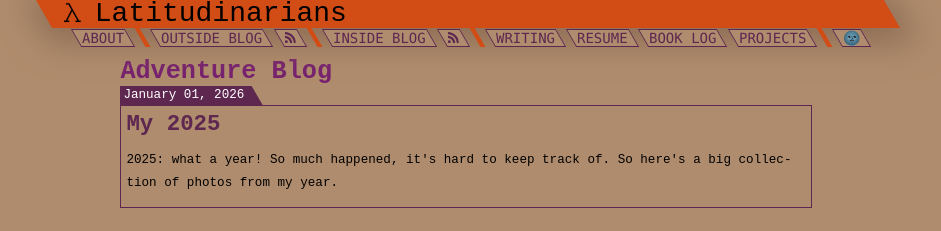
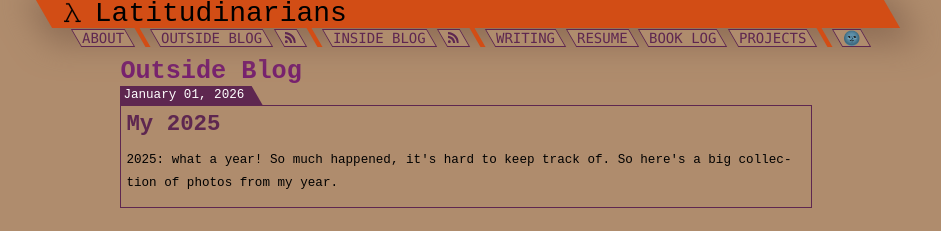
Before and after one commit to nathan-contino/nathan-contino.github.io, a Jekyll site: the page built from _pages/blog.html, in a window 1280 px wide and 900 px high. Shown: the top 231 px of the window, without its empty margins (174-1115 px from the left). Built offline with Jekyll 4.4.1, drawn with Linux system fonts in a browser that asks for light colours.

Commit message:
Complete rename with titles and links

```diff
--- a/_pages/blog.html
+++ b/_pages/blog.html
@@ -1,6 +1,6 @@
 ---
 layout: default
-title: Adventure Blog
+title: Outside Blog
 permalink: /blog/
 ---
 <div class="container">
--- a/_pages/techblog.html
+++ b/_pages/techblog.html
@@ -1,6 +1,6 @@
 ---
 layout: default
-title: Tech Blog
+title: Inside Blog
 permalink: /techblog/
 ---
 <div class="container">
--- a/index.html
+++ b/index.html
@@ -68,7 +68,7 @@ title: Lambda Latitudinarians by Nathan Contino
       <p>
       This is Meg, my travel companion.
       We often ride bikes together.
-      Read about it in the "adventure blog" section of this site.
+      Read about it in the <a href="/blog">outside blog</a> section of this site.
       You can also check out <a href="https://mharnold13.github.io/index.html">Meg's personal web</a><a href="https://baconmeggcheese.bearblog.dev/blog/">site</a>.
       </p>
     </span>
```
